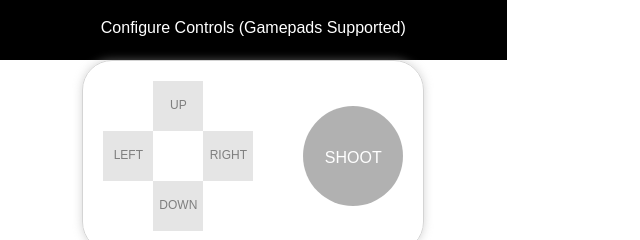
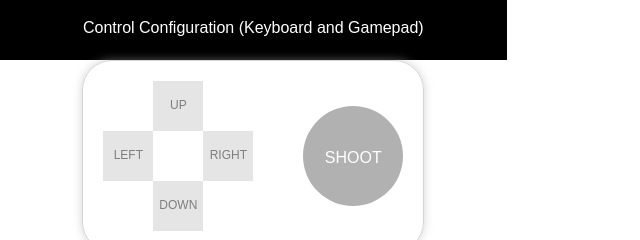
Before and after one commit to avirati/battle-city-nes, a website: page public/index.html in a window 1280 px wide. Shown: the top 240 px of the page, 0-640 px from the left. Drawn offline with Linux system fonts and the light colour scheme.

Commit message:
change title

```diff
--- a/public/index.html
+++ b/public/index.html
@@ -106,7 +106,7 @@
 <body>
     <div id="app" class="app"></div>
     <div id="gamepad" class="gamepad">
-        <div class="title">Configure Controls (Gamepads Supported)</div>
+        <div class="title">Control Configuration (Keyboard and Gamepad)</div>
         <div class="controller disable">
             <div class="movement">
                 <div class="keys dummy"></div>
```
